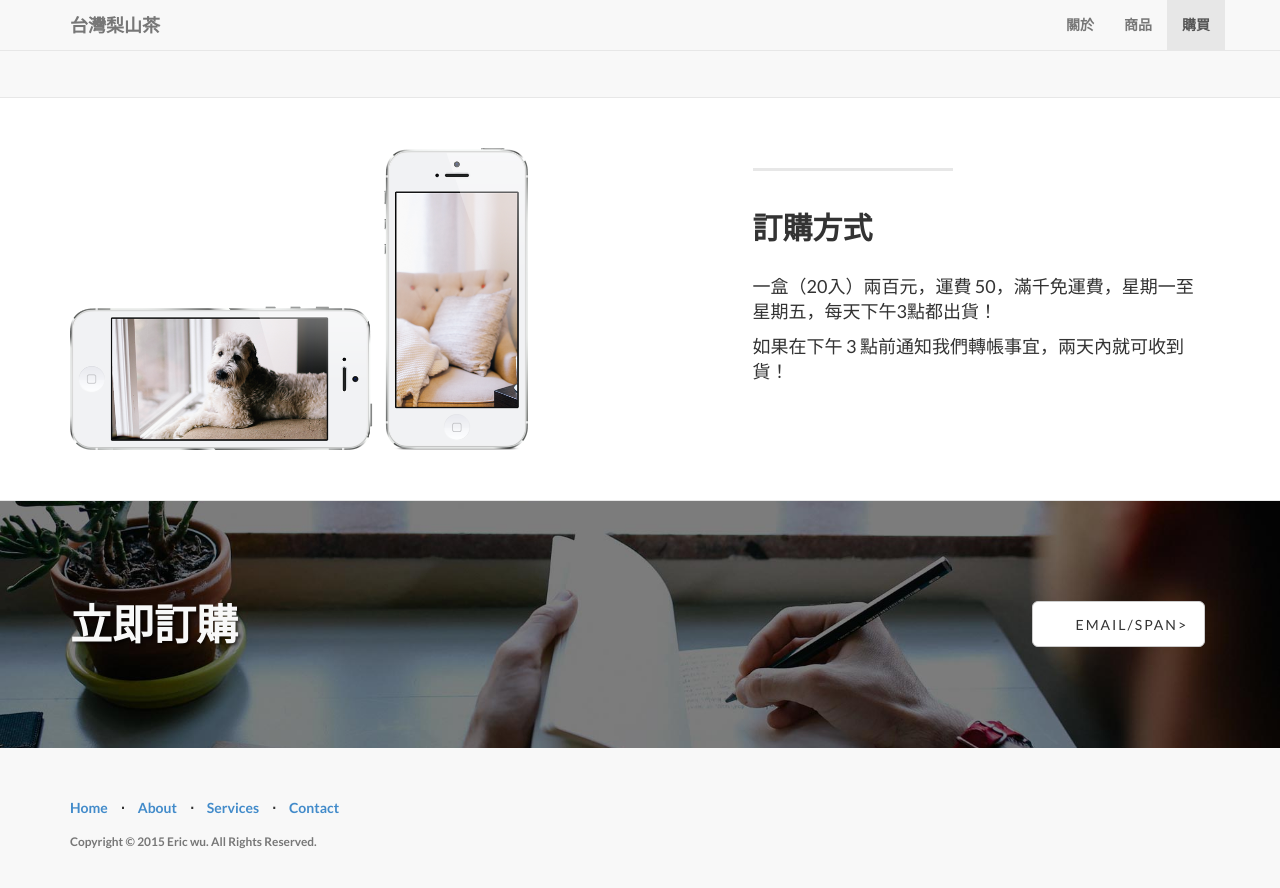
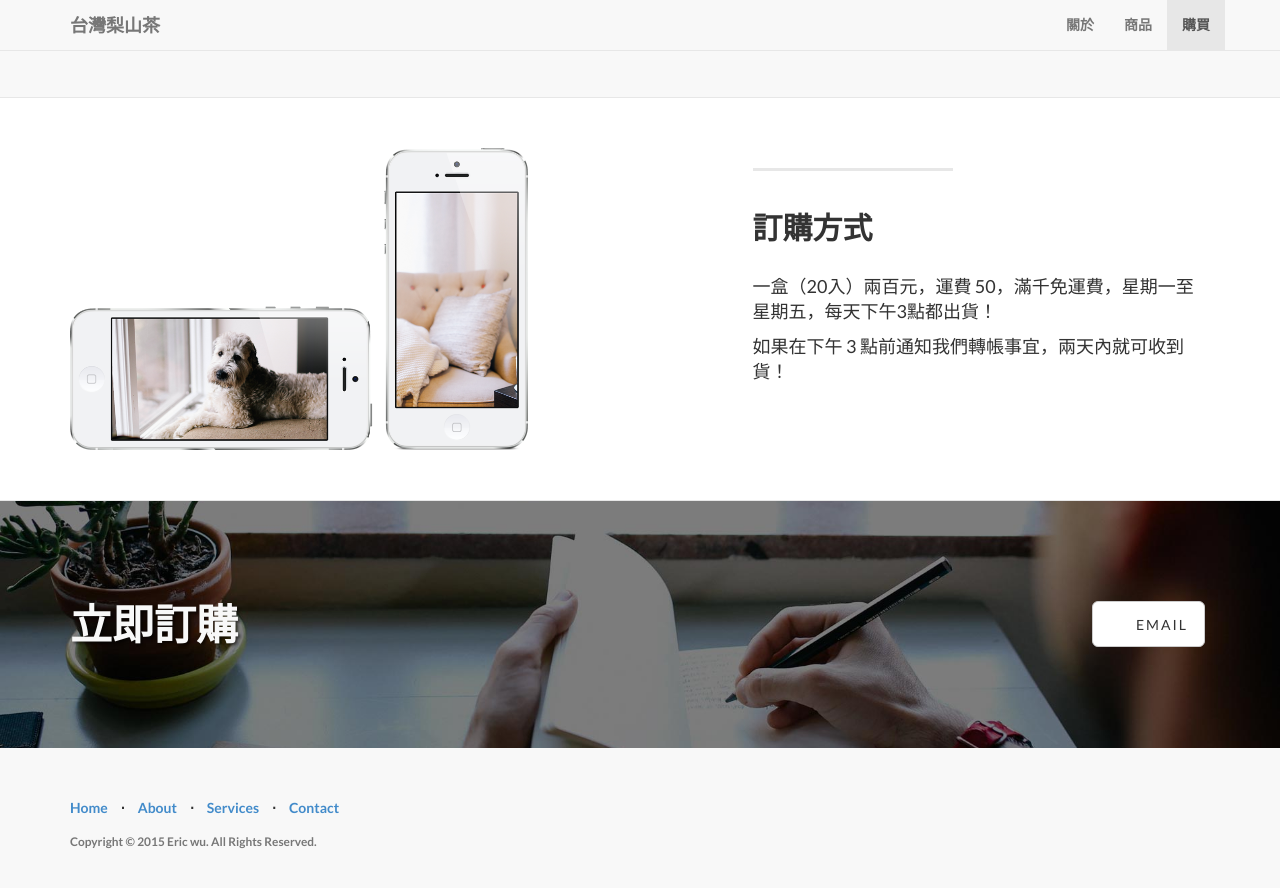
Before and after one commit to eric0324/Lishan_Tea, a Jekyll site: the page built from index.html, in a window 1280 px wide and 900 px high, scrolled down 1822 px. Shown: the top 888 px of the window. Built offline with Jekyll 4.4.1, drawn with Linux system fonts in a browser that asks for light colours.

```diff
--- a/_includes/contact.html
+++ b/_includes/contact.html
@@ -10,7 +10,7 @@
 					<ul class="list-inline banner-social-buttons">
 						{% for social in site.social %}
 						<li>
-							<a href="mailto:smart032410@gmail.com" class="btn btn-default btn-lg"><i class="fa fa-fw"></i> <span class="network-name">email/span></a>
+							<a href="mailto:smart032410@gmail.com" class="btn btn-default btn-lg"><i class="fa fa-fw"></i> <span class="network-name">email</span></a>
 						</li>
 						{% endfor %}
 					</ul>
```
Also changed, not shown: img/services/dog.jpg (added).
